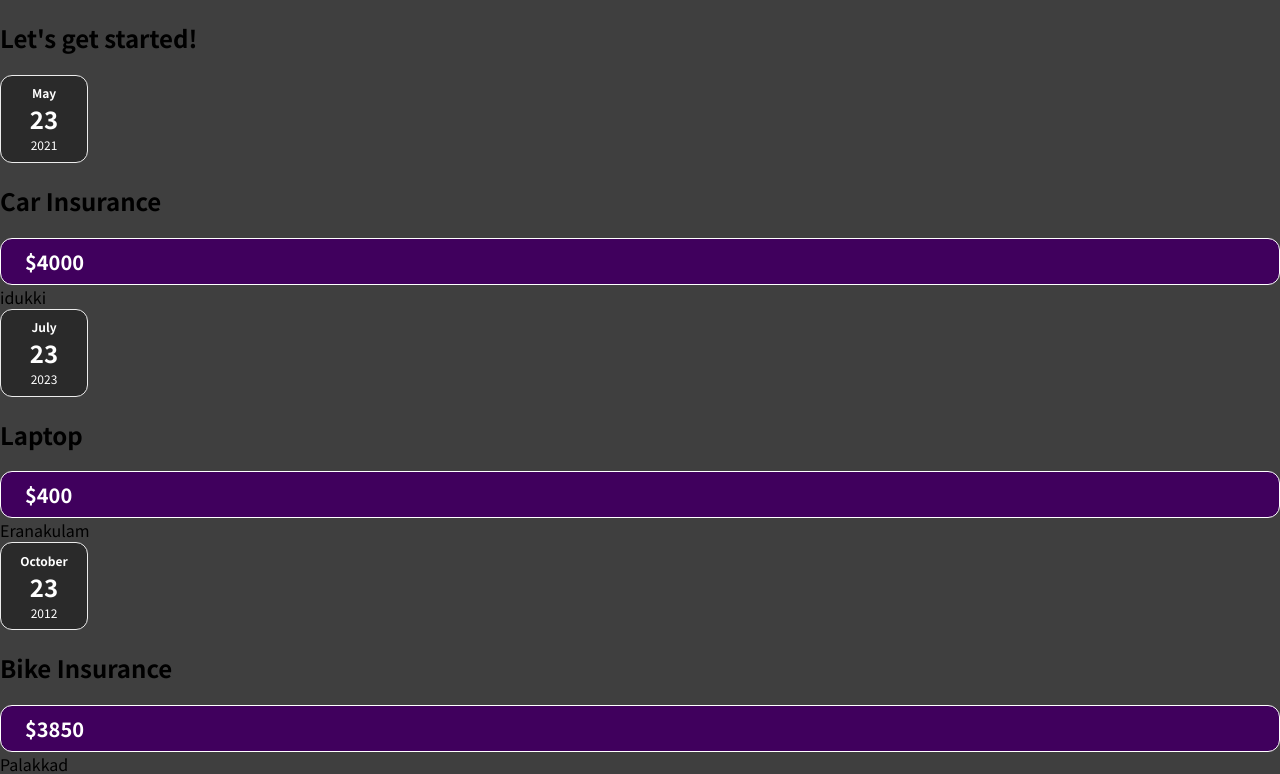
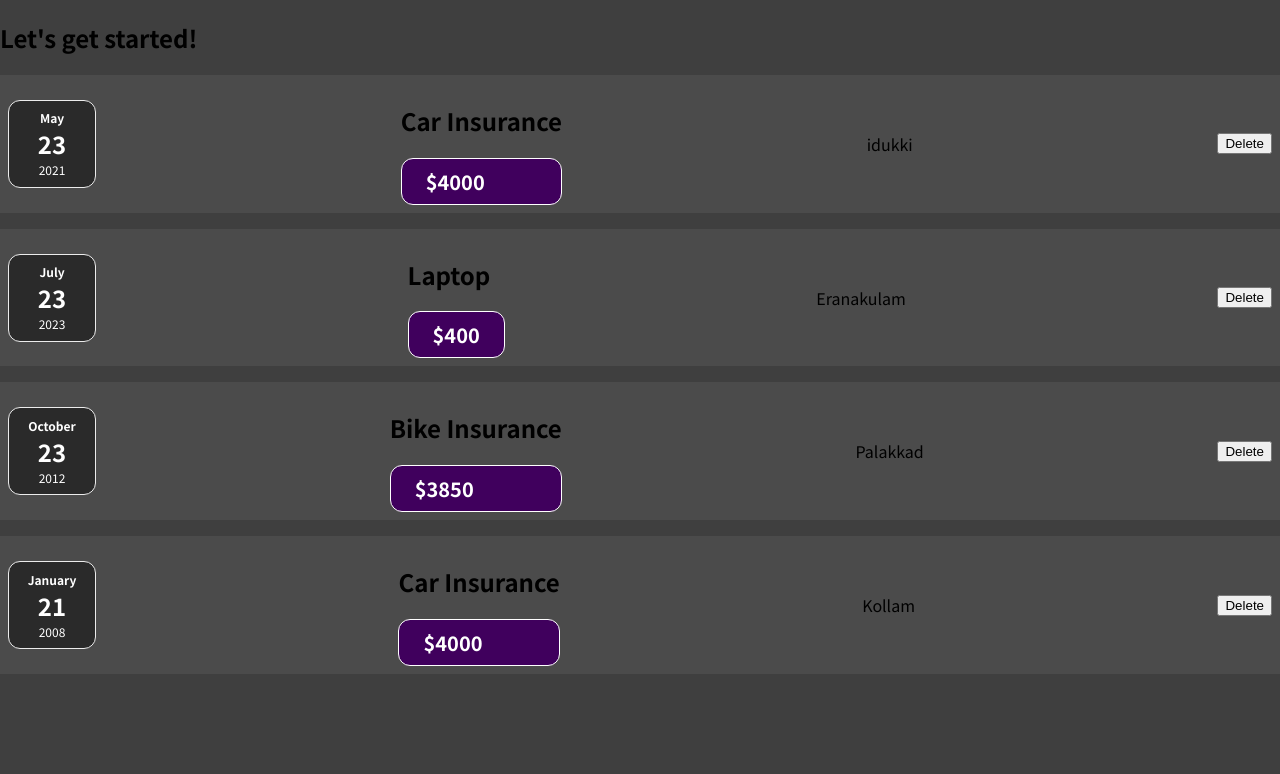
Before and after one commit to Sankaranarayanankm/React, a React (Create React App) app: page / in a window 1280 px wide. Shown: the top 774 px of the page. Built offline with nearby package versions, Linux system fonts and the light colour scheme.

Commit message:
added  delete button using dom

```diff
--- a/src/App.js
+++ b/src/App.js
@@ -34,13 +34,13 @@ const App=()=> {
   ];
 
   const data=expense.map((value)=>{
-   return <ExpenseItem title={value.title} amount={value.amount} date={value.date} loc={value.locationOfExpenditure}/>
+   return <ExpenseItem  key={value.id} id={value.id} title={value.title} amount={value.amount} date={value.date} loc={value.locationOfExpenditure}/>
   });
   return (
-    <Card >
+    <card >
       <h2>Let's get started!</h2>
       {data}
-    </Card>
+    </card>
   );
 }
 
--- a/src/Components/Expenses/ExpenseItem.js
+++ b/src/Components/Expenses/ExpenseItem.js
@@ -5,13 +5,19 @@ import ExpenseDate from "./ExpenseDate";
 import Card from "../UI/Card";
 
 const ExpenseItem=(props)=> {
-
+ function clickHandler(id){
+  console.log(id);
+  const expItem=document.getElementById(`expense-${id}`);
+  // console.log(expItem)
+  if(expItem) expItem.remove();
+ }
   return (
-    <Card className="expense-item">
+    <div className="expense-item" id={`expense-${props.id}`}>
       <ExpenseDate date={props.date}/>
       <ExpenseDetails  title={props.title} amount={props.amount}/>
       <div>{props.loc}</div>
-    </Card>
+      <button onClick={()=>clickHandler(props.id)}>Delete</button>
+    </div>
   );
 }
 export default ExpenseItem;
```
